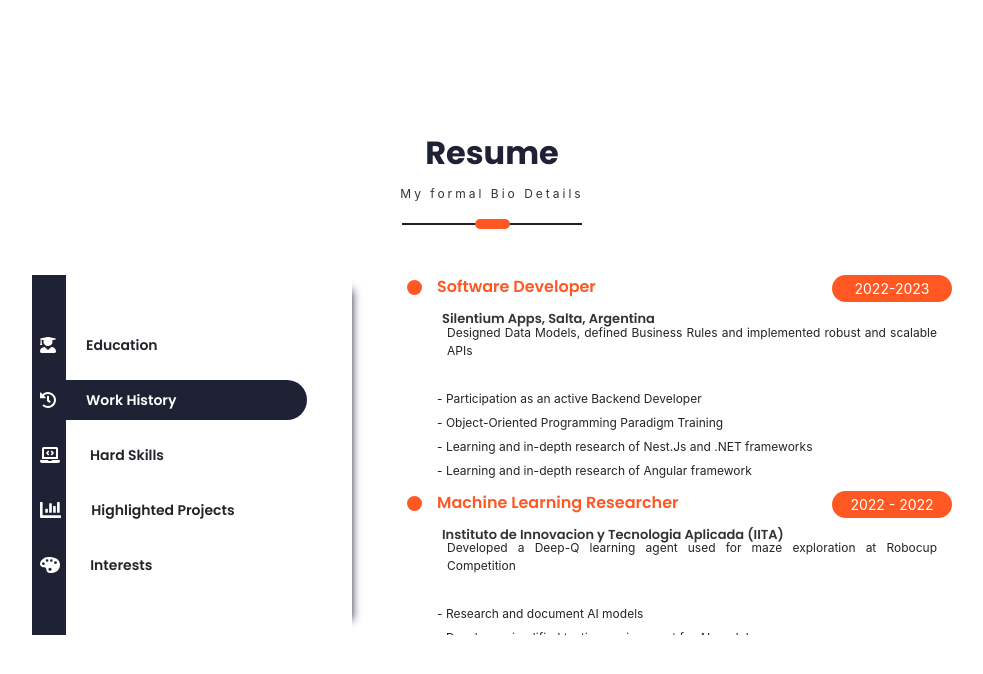
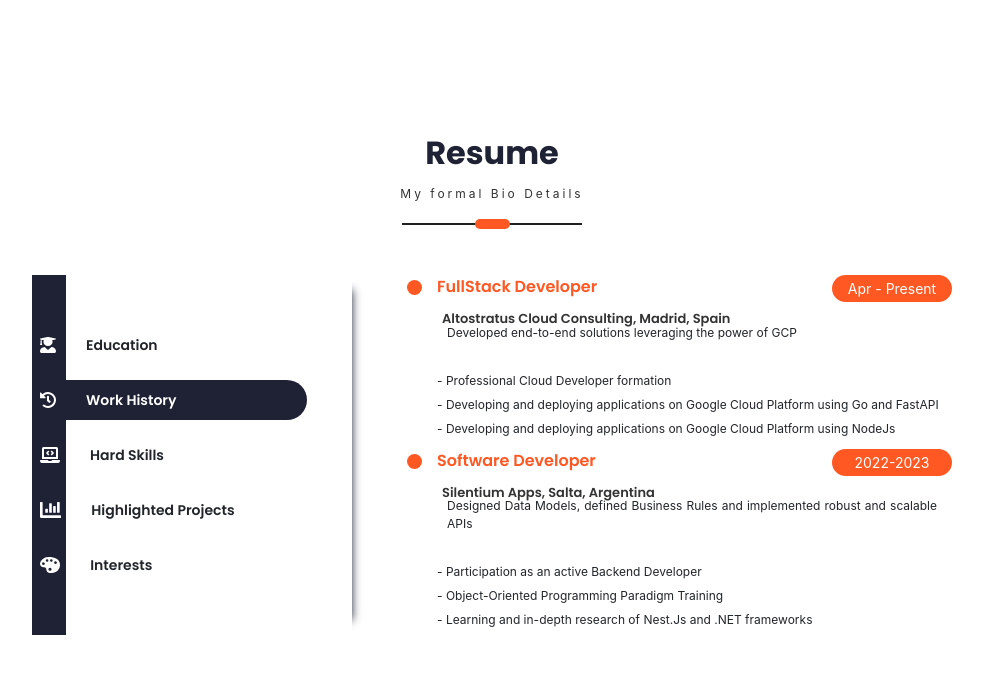
Before and after one commit to AlejoTorres2001/React-SSR-Personal-Portfolio, a Next.js app: page / in a window 1280 px wide. Both pictures are taken after a click on the element "Work History". Shown: the part 1568-2242 px from the top of the page, without its empty margins (148-1131 px from the left). Built offline with nearby package versions, Linux system fonts and the light colour scheme.

Commit message:
add[Resume]: new work experience

```diff
--- a/components/ResumeComponents/Education.tsx
+++ b/components/ResumeComponents/Education.tsx
@@ -16,11 +16,17 @@ const Education: React.FunctionComponent<object> = () => {
                 ? 'Platzi Certifications'
                 : 'Certificaciones en Platzi'}
             </span>
-            <div className="heading-date">2021-2022</div>
+            <div className="heading-date">
+              2021-2022
+              </div>
           </div>
           <div className="resume-sub-heading">
             <span>
-              Frontend with Angular
+            Data & AI School
+            <br />
+            Frontend with Angular
+            <br />
+            Backend with NestJs
             <br />
               Javascript School <br />
               Web development School
--- a/components/ResumeComponents/Skills.tsx
+++ b/components/ResumeComponents/Skills.tsx
@@ -96,7 +96,7 @@ const Skills: React.FunctionComponent<object> = () => {
         </div>
         <div className="skill-parent">
           <div className="heading-bullet"></div>
-          <span>FastAPI</span>
+          <span>Cloud Infraestructure</span>
           <div className="skill-percentage">
             <div
               className="active-percentage-bar"
--- a/components/ResumeComponents/Work.tsx
+++ b/components/ResumeComponents/Work.tsx
@@ -9,6 +9,46 @@ const Work: React.FunctionComponent<object> = () => {
     <div className="resume-details-carousal">
       <div className="experience-container">
         <div className="resume-heading">
+        <div className="resume-main-heading">
+            <div className="heading-bullet"></div>
+            <span>
+              {language.name === 'en'
+                ? 'FullStack Developer'
+                : 'Desarrollador FullStack'}
+            </span>
+            <div className="heading-date"> {language.name === 'en' ? 'Apr' : 'Abr'} - {language.name === 'en' ? 'Present' : 'Presente'}</div>
+          </div>
+          <div className="resume-sub-heading">
+            <span>
+              <a className="link" href="https://www.altostratus.es/">
+                Altostratus Cloud Consulting, Madrid,  {language.name === 'en' ? 'Spain' : 'España'}{' '}
+              </a>
+            </span>
+          </div>
+          <div className="resume-heading-description">
+            <span>
+              {language.name === 'en'
+                ? 'Developed end-to-end solutions leveraging the power of GCP'
+                : 'Desarrollo de soluciones end-to-end aprovechando el poder de la nube'}
+            </span>
+          </div>
+          <div className="experience-description">
+          <span className="resume-description-text">
+            -{' '}
+            {language.name === 'en'
+              ? 'Professional Cloud Developer formation'
+              : 'Capacitacíon para la certificacion Professional Cloud Developer'}{' '}
+            <br />-{' '}
+            {language.name === 'en'
+              ? 'Developing and deploying applications on Google Cloud Platform using Go and FastAPI'
+              : 'Desarrollo y despliegue de applicaciones en Google Cloud Platform usando Go y FastAPI'}{' '}
+            <br />-{' '}
+            {language.name === 'en'
+              ? 'Developing and deploying applications on Google Cloud Platform using NodeJs'
+              : 'Desarrollo y despliegue de applicaciones en Google Cloud Platform usando NodeJs'}
+            <br />
+          </span>
+        </div>
           <div className="resume-main-heading">
             <div className="heading-bullet"></div>
             <span>
```
